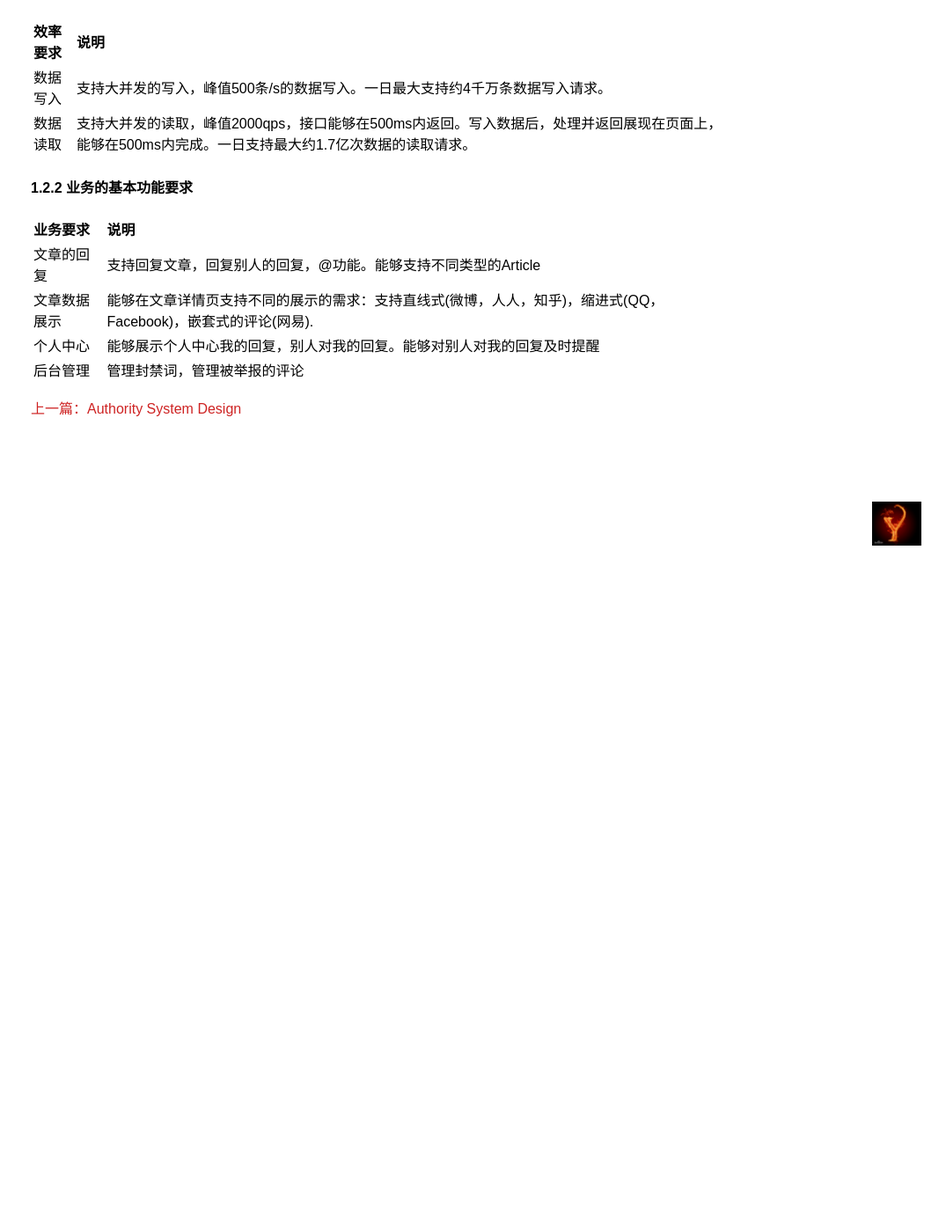
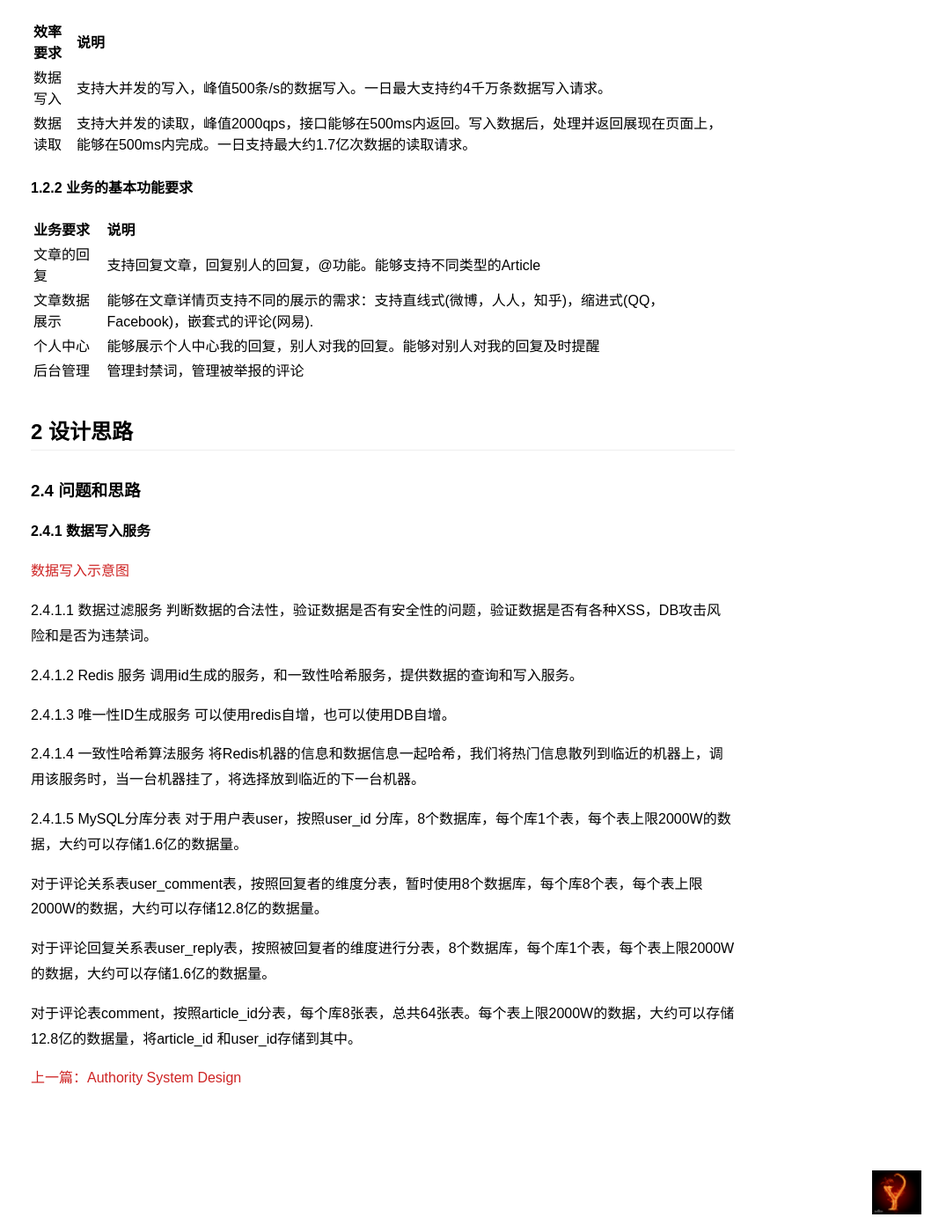
Before and after one commit to yinhaomin/yinhaomin.github.io, a Jekyll site: the page built from _posts/2016-04-01-Common Comment System Design.md, in a window 1280 px wide and 1400 px high, scrolled down 627 px. Shown: the whole window at 88% size, without its empty margins (205-1280 px from the left). Built offline with Jekyll 4.4.1, drawn with Linux system fonts in a browser that asks for light colours; comment, search, counter and statistics services are not loaded; before the commit the page ends 1267 px from its top, so only the background shows below that.

Commit message:
Update 2016-04-01-Common Comment System Design.md

```diff
--- a/_posts/2016-04-01-Common Comment System Design.md
+++ b/_posts/2016-04-01-Common Comment System Design.md
@@ -31,3 +31,31 @@ keywords: Comment,评论系统,系统设计
 |文章数据展示|能够在文章详情页支持不同的展示的需求：支持直线式(微博，人人，知乎)，缩进式(QQ， Facebook)，嵌套式的评论(网易).|
 |个人中心|能够展示个人中心我的回复，别人对我的回复。能够对别人对我的回复及时提醒|
 |后台管理|管理封禁词，管理被举报的评论|
+
+## <a id="design-thoughts"></a>2 设计思路
+
+### <a id="related-service"></a>2.4 问题和思路
+
+#### <a id="related-service"></a>2.4.1 数据写入服务
+[数据写入示意图](https://github.com/yinhaomin/yinhaomin.github.io/blob/master/postsImages/1-%E8%AF%84%E8%AE%BA%E5%86%99%E5%85%A5%E6%B5%81%E7%A8%8B.png)
+
+2.4.1.1 数据过滤服务
+判断数据的合法性，验证数据是否有安全性的问题，验证数据是否有各种XSS，DB攻击风险和是否为违禁词。
+
+2.4.1.2 Redis 服务
+调用id生成的服务，和一致性哈希服务，提供数据的查询和写入服务。
+
+2.4.1.3 唯一性ID生成服务
+可以使用redis自增，也可以使用DB自增。
+
+2.4.1.4 一致性哈希算法服务
+将Redis机器的信息和数据信息一起哈希，我们将热门信息散列到临近的机器上，调用该服务时，当一台机器挂了，将选择放到临近的下一台机器。
+
+2.4.1.5 MySQL分库分表
+对于用户表user，按照user_id 分库，8个数据库，每个库1个表，每个表上限2000W的数据，大约可以存储1.6亿的数据量。
+
+对于评论关系表user_comment表，按照回复者的维度分表，暂时使用8个数据库，每个库8个表，每个表上限2000W的数据，大约可以存储12.8亿的数据量。
+
+对于评论回复关系表user_reply表，按照被回复者的维度进行分表，8个数据库，每个库1个表，每个表上限2000W的数据，大约可以存储1.6亿的数据量。
+
+对于评论表comment，按照article_id分表，每个库8张表，总共64张表。每个表上限2000W的数据，大约可以存储12.8亿的数据量，将article_id 和user_id存储到其中。
```
